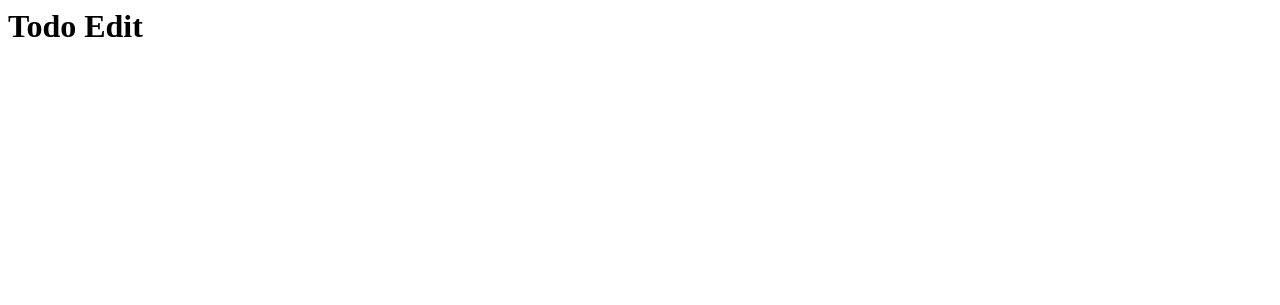
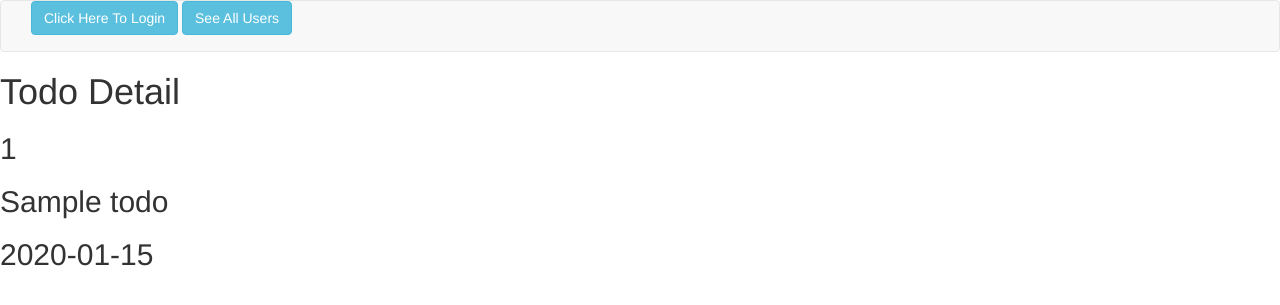
Before and after one commit to LittleTheFu/todo, a Flask app: page /todos/edit/1 in a window 1280 px wide. Before the commit the part shown is almost empty. Shown: the top 305 px of the page. Run offline with Flask 2, Linux system fonts and the light colour scheme; tables that the repository leaves empty hold one stand-in row (values such as "Sample post"); some libraries are stand-ins or nearby versions.

Commit message:
show information in todo_edit and todo_detail pages

```diff
--- a/app/main/views.py
+++ b/app/main/views.py
@@ -44,11 +44,13 @@ def todoByUser(user_id):
 
 @main.route('/todos/detail/<id>')
 def todo_detail(id):
-    return render_template('todo_detail.html')
+    todo = Todo.query.get(int(id))
+    return render_template('todo_detail.html', todo = todo)
 
 @main.route('/todos/edit/<id>')
 def todo_edit(id):
-    return render_template('todo_edit.html')
+    todo = Todo.query.get(int(id))
+    return render_template('todo_edit.html', todo = todo)
 
 @main.route('/todos/del/<id>')
 def delTodo(id):
--- a/app/templates/todo_edit.html
+++ b/app/templates/todo_edit.html
@@ -1 +1,9 @@
-<h1>Todo Edit</h1>
+{% extends "base.html" %}
+{% block title %}This is an example page{% endblock %}
+
+{% block page_body %}
+  <h1>Todo Detail</h1>
+  <h2>{{ todo.id }}</h2>
+  <h2>{{ todo.name }}</h2>
+  <h2>{{ todo.create_date }}</h2>
+{% endblock %}
```
Also changed, not shown: app/templates/todo_detail.html (+9 -1 lines).
